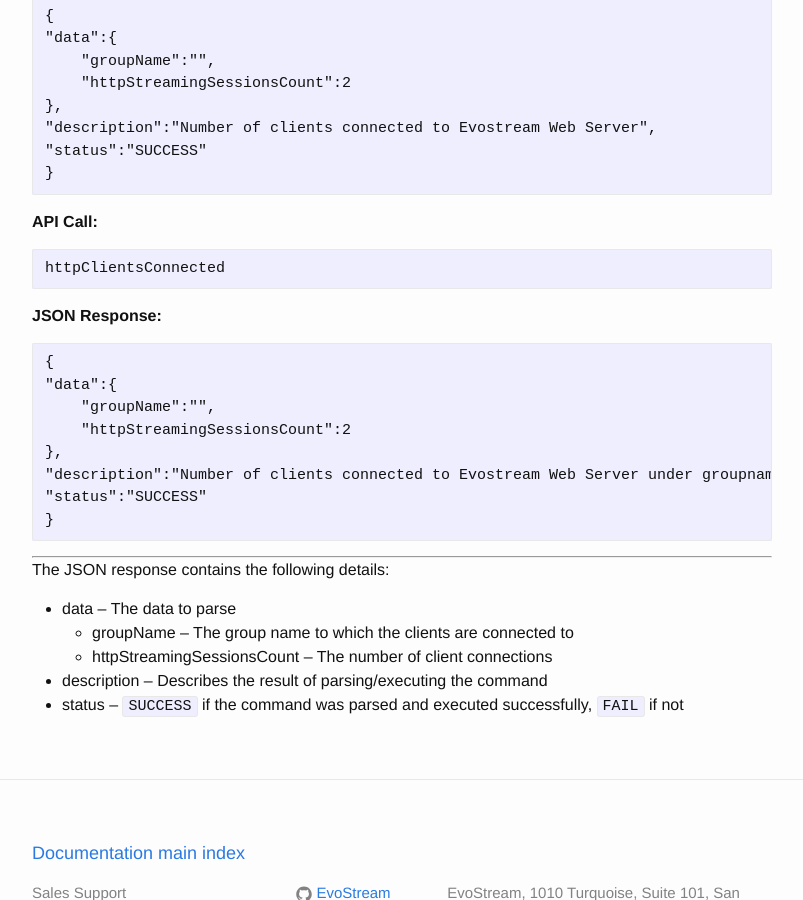
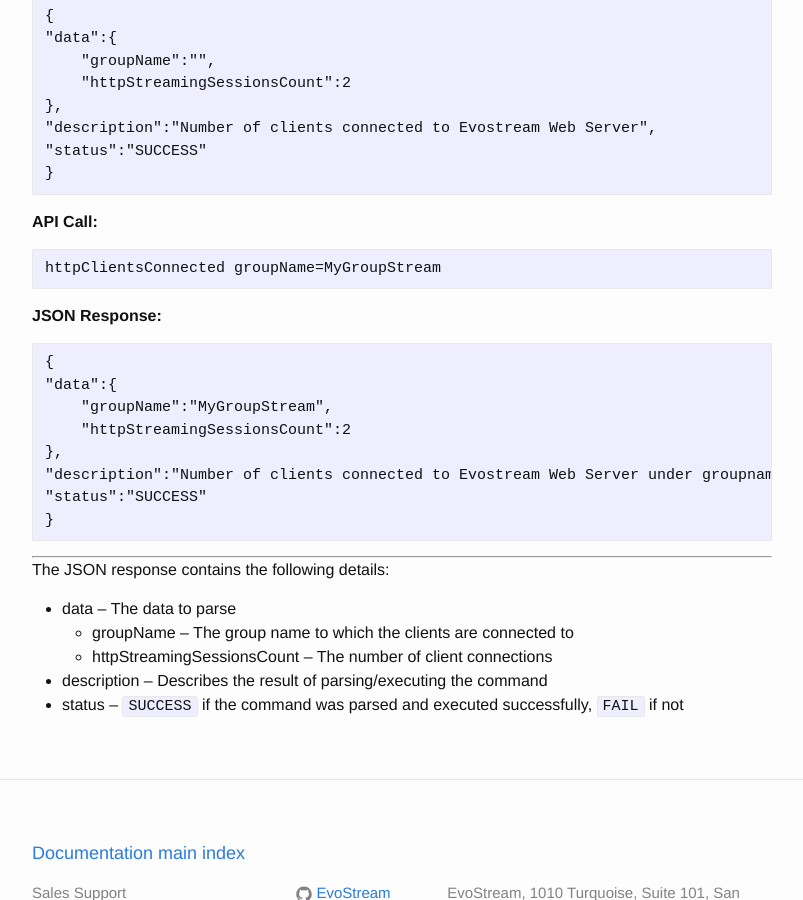
Before and after one commit to EvoStream/ems_api_definition, a Jekyll site: the page built from _posts/2016-01-01-httpClientsConnected.md, in a window 1280 px wide and 900 px high, scrolled down 645 px. Shown: the whole window, without its empty margins (238-1041 px from the left). Built offline with Jekyll 4.4.1, drawn with Linux system fonts in a browser that asks for light colours.

````diff
--- a/_posts/2016-01-01-httpClientsConnected.md
+++ b/_posts/2016-01-01-httpClientsConnected.md
@@ -40,7 +40,7 @@ httpClientsConnected
 **API Call:**
 
 ```
-httpClientsConnected
+httpClientsConnected groupName=MyGroupStream
 ```
 
 **JSON Response:**
@@ -48,7 +48,7 @@ httpClientsConnected
 ```
 {
 "data":{
-    "groupName":"",
+    "groupName":"MyGroupStream",
     "httpStreamingSessionsCount":2
 },
 "description":"Number of clients connected to Evostream Web Server under groupname: MyGroupStream",
````
